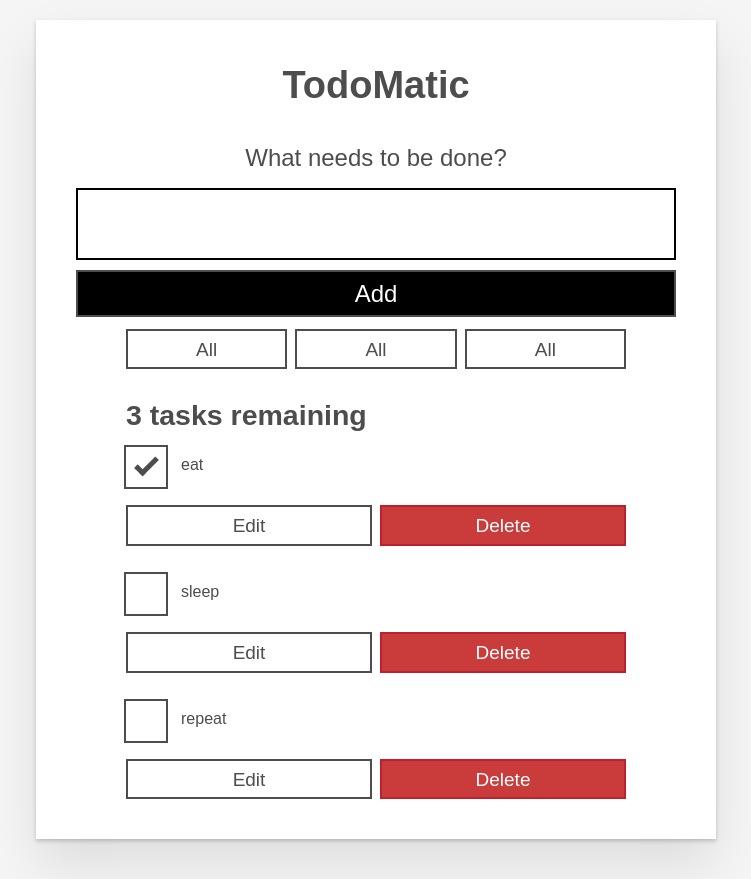
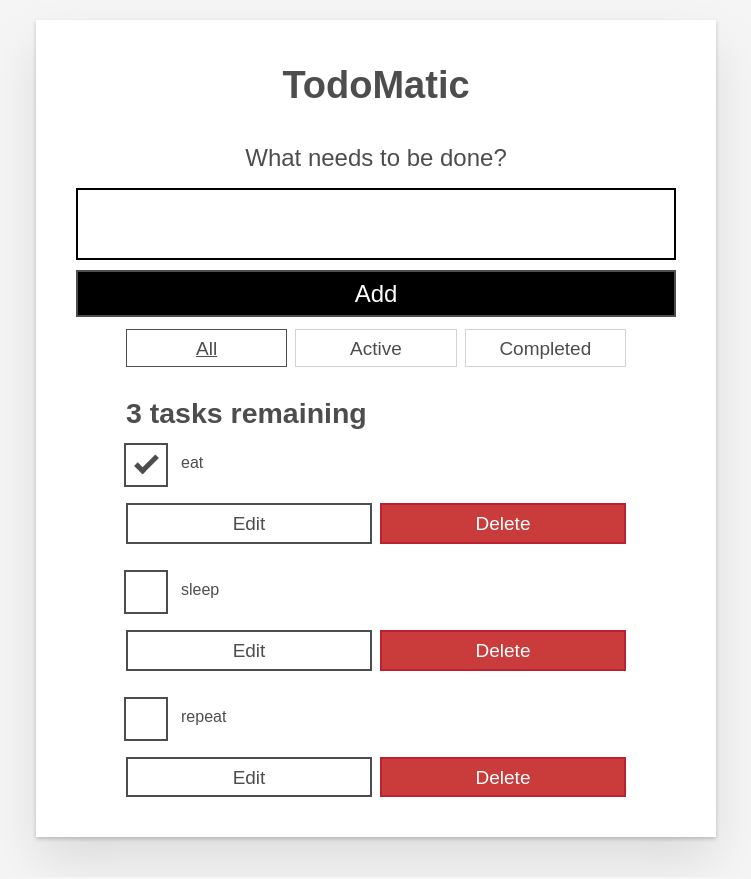
Before and after one commit to fintonius/fintan-josue-to-do-list-new, a React (Vite) app: page / in a window 1280 px wide. Shown: the whole page, without its empty margins (264-1015 px from the left). Built offline with nearby package versions, Linux system fonts and the light colour scheme.

Commit message:
adds filter buttons to allow tasks to be filtered by certain criteria

```diff
--- a/src/App.jsx
+++ b/src/App.jsx
@@ -4,10 +4,22 @@
 import { useState } from "react";
 import { nanoid } from "nanoid";
 
+// the properties for each key in this object are functions which will be used
+// to filter the 'tasks' (being passed from main.jsx through 'props') data array
+const FILTER_MAP = {
+  All : () => true,
+  Active: (task) => !task.completed,
+  Completed: (task) => task.completed,
+};
+
+// will return an array of the 'key' names from FILTER_MAP
+const FILTER_NAMES = Object.keys(FILTER_MAP);
+
 export default function App(props) {
 // this will preserve the initial value of props in the 'tasks' variable using the
 // useState() 'hook' to return an array - 'tasks' - which
 const [tasks, setTasks] = useState(props.tasks);
+const [filter, setFilter] = useState('All');
 
 function toggleTaskCompleted(id) {
   const updatedTasks = tasks.map((task) => {
@@ -49,6 +61,15 @@
     />
   ));
 
+  const filterList = FILTER_NAMES.map((name) => (
+    <FilterButton
+      key={name}
+      name={name}
+      isPressed={name === filter}
+      setFilter={setFilter}
+    />
+  ));
+
   function addTask(name) {
     // nanoid is a JS library designed to create unique identifiers
     const newTask = { id: `todo-${nanoid()}`, name, completed: false };
@@ -66,9 +87,7 @@
       <Form addTask={addTask}/>
 
       <div className="filters btn-group stack-exception">
-        <FilterButton />
-        <FilterButton />
-        <FilterButton />
+        {filterList}
       </div>
       <h2 id="list-heading">3 tasks remaining</h2>
       <ul
--- a/src/components/FilterButton.jsx
+++ b/src/components/FilterButton.jsx
@@ -1,9 +1,12 @@
-export default function FilterButton() {
+export default function FilterButton(props) {
     return (
-        <button type="button" className="btn toggle__btn"
-            aria-pressed="true">
+        <button
+            type="button"
+            className="btn toggle-btn"
+            aria-pressed={props.isPressed}
+            onClick={() => props.setFilter(props.name)}>
                 <span className="visually-hidden">Show </span>
-                <span>all </span>
+                <span>{props.name} </span>
                 <span className="visually-hidden">tasks</span>
             </button>
     );
--- a/src/components/Todo.jsx
+++ b/src/components/Todo.jsx
@@ -3,15 +3,31 @@
 export default function Todo(props) {
     // hooks:
     const [isEditing, setEditing] = useState(false);
+    const [newName, setNewName] = useState('');
 
+    function handleChange(e) {
+        setNewName(e.target.value);
+    }
+
+    function handleSubmit(e) {
+        e.preventDefault();
+        props.editTask(props.id, newName);
+        setNewName('');
+        setEditing(false);
+    }
 
     const editingTemplate = (
-        <form className="stack-small">
+        <form className="stack-small" onSubmit={handleSubmit}>
             <div className="form-group">
                 <label className="todo-label" htmlFor={props.id}>
                     New name for {props.name} .
                 </label>
-                <input id={props.id} className="todo-next" type="text" />
+                <input
+                    id={props.id}
+                    className="todo-next"
+                    type="text"
+                    value={newName}
+                    onChange={handleChange}/>
             </div>
             <div className="btn-group">
                 <button
```
